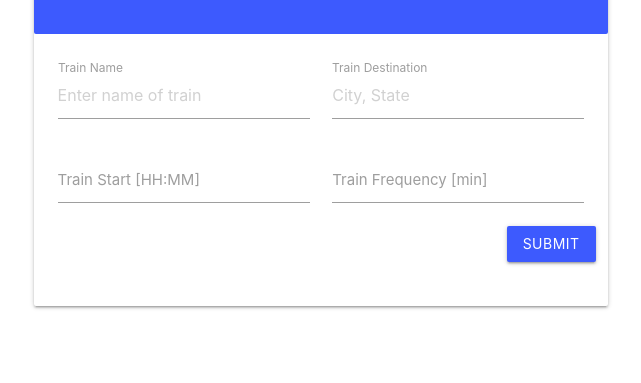
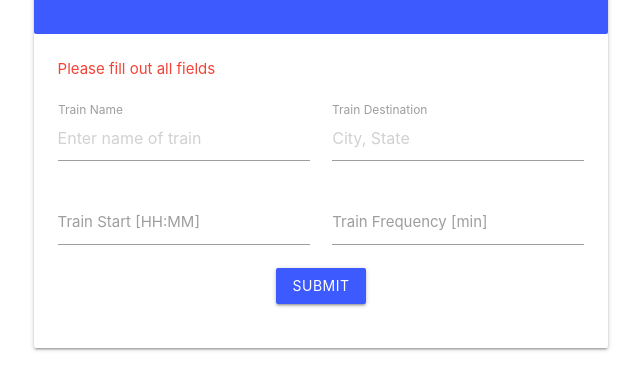
Before and after one commit to moralh2/Train-Scheduler, a plain HTML site: page index.html in a window 1280 px wide. Both pictures are taken after a click on the link "SUBMIT". Shown: the part 474-857 px from the top of the page, without its empty margins (319-960 px from the left). Before the commit the page ends 815 px from the top, so only its background shows below. Drawn offline with nearby package versions, Linux system fonts and the light colour scheme; no server answers.

Commit message:
added error when form empty form submit

```diff
--- a/assets/js/app.js
+++ b/assets/js/app.js
@@ -29,19 +29,27 @@ $("#train-new-submit").on("click", function (event) {
     trainStart = $("#train_start").val().trim()
     trainFrequency = $("#train_frequency").val().trim()
 
+    if (trainName && trainDestination && trainStart && trainFrequency) {
         dataPush = {
             name: trainName,
             destination: trainDestination,
             start: trainStart,
             frequency: trainFrequency
         }
-
         database.ref().push(dataPush)
-
         $("#train_name").val('')
         $("#train_destination").val('')
         $("#train_start").val('')
         $("#train_frequency").val('')
+        $("#errors").html('')
+    }
+    else {
+        str = '<div class="col s12"><p class="red-text">Please fill out all fields</p></div>'
+        $("#errors").html(str)
+
+    }
+
+
 
 });
 
@@ -95,5 +103,5 @@ function calculateNext(data) {
 }
 
 function runTimer() {
-    intervalId = setInterval(remakeTable, 60 * 1000);
+    intervalId = setInterval(remakeTable, 60 * 10000);
 }
--- a/index.html
+++ b/index.html
@@ -72,6 +72,9 @@
 
                     <div class="card-content">
                         <form>
+                            <div id="errors" class="row">
+                                <!-- Errors from not submitting all fields -->
+                            </div>
 
                             <div class="row">
                                 <div class="input-field col s6">
@@ -94,8 +97,10 @@
                                     <input id="train_frequency" type="number" class="validate">
                                     <label for="train_frequency">Train Frequency [min]</label>
                                 </div>
+                                <div class="center-align">
+                                    <a id="train-new-submit" class="waves-effect waves-light btn indigo accent-3">submit</a>
+                                </div>
 
-                                <a id="train-new-submit" class="waves-effect waves-light btn indigo accent-3 right">submit</a>
                             </div>
 
                         </form>
```
Lines whose indentation alone changed are shown as unchanged.
